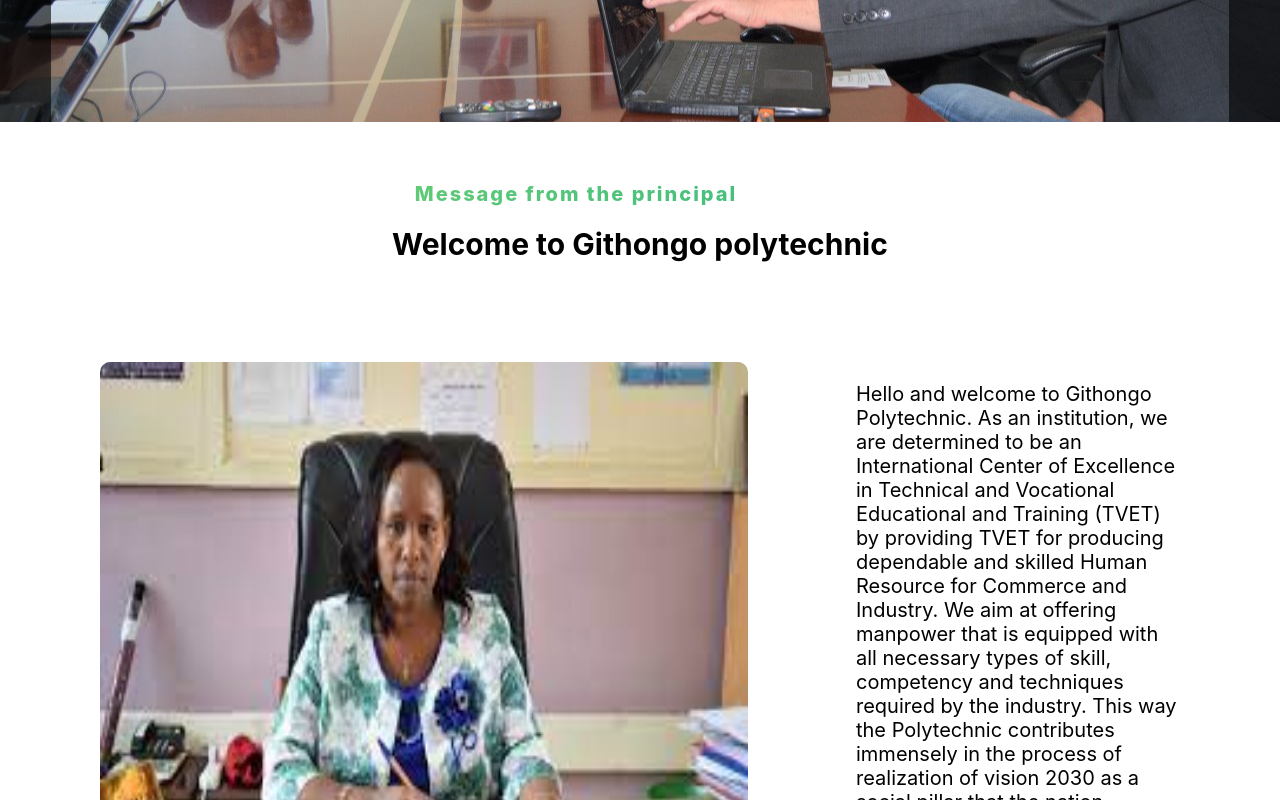
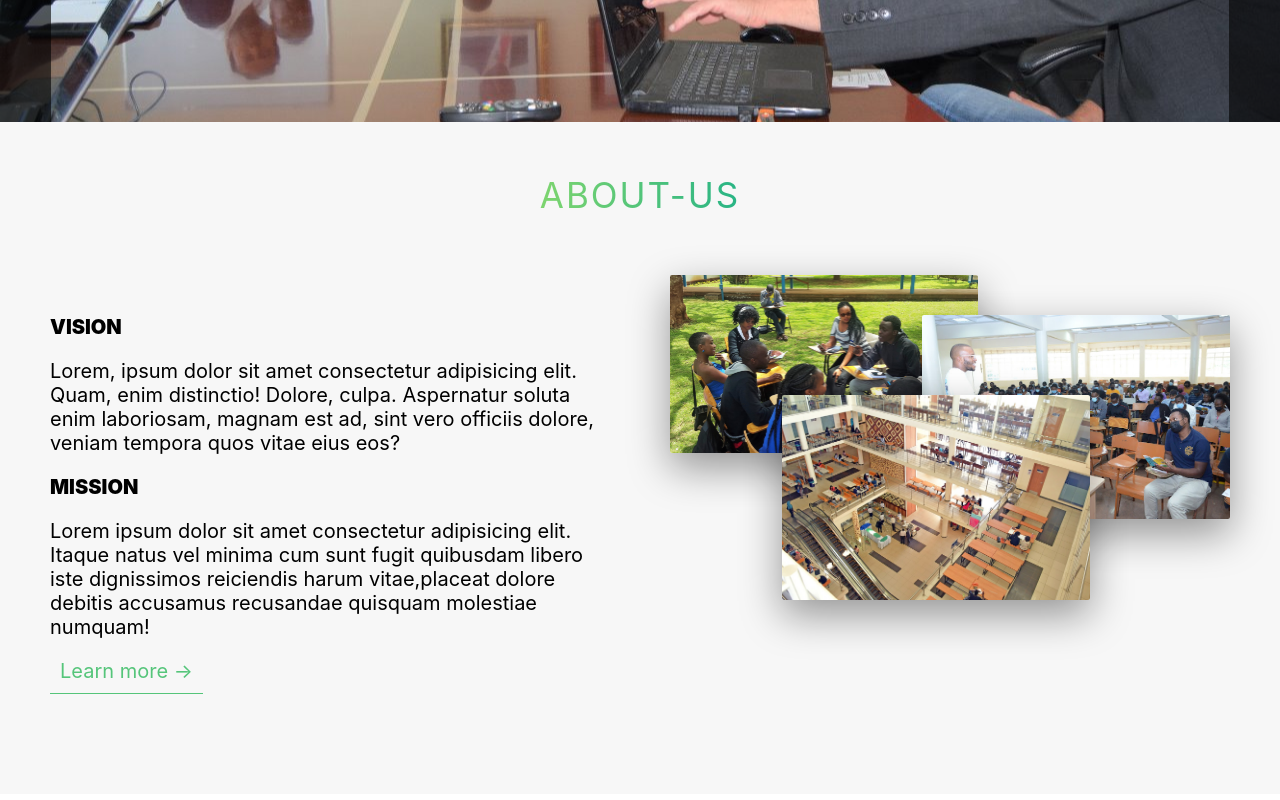
Before and after one commit to Alexkimathi/School, a React (Create React App) app in the folder frontend/: page / in a window 1280 px wide. Shown: the part 400-1200 px from the top of the page. Built offline with nearby package versions, Linux system fonts and the light colour scheme.

Commit message:
add styling

```diff
--- /dev/null
+++ b/frontend/src/components/About/About.js
@@ -0,0 +1,59 @@
+import React from "react";
+import "./about.css";
+import pic2 from "../../img/Uni.jpg";
+import pic3 from "../../img/un.jpg";
+import pic4 from "../../img/shool.jpg";
+
+function About() {
+  return (
+    <section className="section-about">
+      <div className="u-center-text u-margin-bottom-big">
+        <h2 className="heading-secondary">About-Us</h2>
+      </div>
+
+      <div className="row">
+        <div className="col-1-of-2">
+          <h3 className="heading-tertiary u-margin-bottom-small">VISION</h3>
+          <p className="paragraph">
+            Lorem, ipsum dolor sit amet consectetur adipisicing elit. Quam, enim
+            distinctio! Dolore, culpa. Aspernatur soluta enim laboriosam, magnam
+            est ad, sint vero officiis dolore, veniam tempora quos vitae eius
+            eos?
+          </p>
+
+          <h3 className="heading-tertiary u-margin-bottom-small">MISSION</h3>
+          <p className="paragraph">
+            Lorem ipsum dolor sit amet consectetur adipisicing elit. Itaque
+            natus vel minima cum sunt fugit quibusdam libero iste dignissimos
+            reiciendis harum vitae,placeat dolore debitis accusamus recusandae
+            quisquam molestiae numquam!
+          </p>
+          <a href="/" className="btn-text">
+            Learn more &rarr;
+          </a>
+        </div>
+        <div className="col-1-of-2">
+          <div className="composition">
+            <img
+              src={pic2}
+              alt="p-1"
+              className="composition__photo composition__photo--p1"
+            />
+            <img
+              src={pic3}
+              alt="p-2"
+              className="composition__photo composition__photo--p2"
+            />
+            <img
+              src={pic4}
+              alt="p-3"
+              className="composition__photo composition__photo--p3"
+            />
+          </div>
+        </div>
+      </div>
+    </section>
+  );
+}
+
+export default About;
--- /dev/null
+++ b/frontend/src/components/About/about.css
@@ -0,0 +1,214 @@
+.section-about {
+  background-color: #f7f7f7;
+  padding: 5rem;
+
+  padding-bottom: 10rem;
+  /* margin-top: -3vh; */
+}
+
+.heading-secondary {
+  font-size: 3.5rem;
+  text-transform: uppercase;
+  font-weight: 400;
+  display: inline-block;
+  background-image: linear-gradient(to right, #7ed56f, #28b485);
+  -webkit-background-clip: text;
+  color: transparent;
+  letter-spacing: 0.2rem;
+  transition: all 0.2s;
+  margin-top: .2rem;
+}
+.heading-secondary:hover {
+  transform: skewY(2deg) skewX(15deg) scale(1.1);
+  text-shadow: 0.5rem 1rem 2rem rgba(72, 50, 50, 0.2);
+}
+
+.heading-tertiary {
+  font-size: 2rem;
+  font-weight: 900;
+  text-transform: uppercase;
+}
+
+.u-margin-bottom-small {
+  margin-bottom: 0.1rem;
+}
+
+.u-center-text {
+  text-align: center;
+}
+
+.u-margin-bottom-big {
+  margin-bottom: 5rem;
+}
+
+.row {
+  max-width: 159rem;
+  margin: 0 auto;
+}
+.row:not(:last-child) {
+  margin-bottom: 8rem;
+}
+.row::after {
+  content: "";
+  display: table;
+  clear: both;
+}
+.row [class^="col-"] {
+  float: left;
+}
+.row [class^="col-"]:not(:last-child) {
+  margin-right: 6rem;
+}
+.row .col-1-of-2 {
+  width: calc((100% - 6rem) / 2);
+}
+.row .col-1-of-3 {
+  width: calc((100% - 2 * 6rem) / 3);
+}
+.row .col-1-of-4 {
+  width: calc((100% - 3 * 6rem) / 4);
+}
+
+.paragraph {
+  font-size: 2rem;
+}
+.paragraph:not(:last-child) {
+  margin-bottom: 1rem;
+}
+
+.composition {
+  position: relative;
+}
+.composition__photo {
+  width: 55%;
+  box-shadow: 0 1.5rem 4rem rgba(0, 0, 0, 0.4);
+  border-radius: 0.2rem;
+  position: absolute;
+  z-index: 10;
+  transition: all 0.2s;
+  outline-offset: 0.5rem;
+}
+.composition__photo--p1 {
+  left: 0;
+  top: -2rem;
+}
+.composition__photo--p2 {
+  right: 0;
+  top: 2rem;
+}
+.composition__photo--p3 {
+  left: 20%;
+  top: 10rem;
+}
+.composition__photo:hover {
+  outline: 0.5rem solid #55c57a;
+  transform: scale(1.05) translateY(-0.5rem);
+  box-shadow: 0 1rem 1rem rgba(0, 0, 0, 0.1);
+  z-index: 20;
+}
+.composition:hover .composition__photo:not(:hover) {
+  transform: scale(0.9);
+}
+
+.btn-text:link,
+.btn-text:visited {
+  font-size: 2rem;
+  color: #55c57a;
+  display: inline-block;
+  text-decoration: none;
+  border-bottom: 0.1rem solid #55c57a;
+  padding: 1rem;
+}
+
+.btn-text:hover {
+  background-color: #55c57a;
+  color: #fff;
+  box-shadow: 0 1rem 2rem rgba(0, 0, 0, 0.15);
+  transform: translateY(-2px);
+}
+
+.btn-text:active {
+  box-shadow: 0 0.5rem 1rem rgba(0, 0, 0, 0.15);
+  transform: translateY(0);
+}
+
+/*media query tablet */
+@media screen and (max-width: 1024px) {
+  .section-about {
+    padding: 2rem;
+    font-size: 5rem;
+    padding-bottom: 1rem;
+    /* margin-top: -10vh; */
+  }
+
+  .heading-secondary {
+    font-size: 3rem;
+  }
+
+  .row .col-1-of-2 {
+    width: calc((100% - 2rem) / 1);
+    padding-left: 2rem;
+  }
+
+  .paragraph {
+    font-size: 2.5rem;
+    width: 100%;
+    margin-bottom: 3rem;
+
+  }
+  .paragraph:not(:last-child) {
+    margin-bottom: 1rem;
+  }
+
+  .composition {
+    display: none;
+  }
+
+  .btn-text:link,
+  .btn-text:visited {
+    font-size: 2.5rem;
+    padding: 1rem;
+    margin-bottom: .1rem;
+  }
+
+}
+
+/*media query phones */
+@media screen and (max-width: 600px) {
+  .section-about {
+    padding: 2rem;
+    font-size: 5rem;
+    padding-bottom: 1rem;
+    /* margin-top: -10vh; */
+  }
+
+  .heading-secondary {
+    font-size: 3rem;
+  }
+
+  .row .col-1-of-2 {
+    width: calc((100% - 2rem) / 1);
+    padding-left: 2rem;
+  }
+
+  .paragraph {
+    font-size: 2.5rem;
+    width: 100%;
+    margin-bottom: 3rem;
+
+  }
+  .paragraph:not(:last-child) {
+    margin-bottom: 1rem;
+  }
+
+  .composition {
+    display: none;
+  }
+
+  .btn-text:link,
+  .btn-text:visited {
+    font-size: 2.5rem;
+    padding: 1rem;
+    margin-bottom: .1rem;
+  }
+}
--- a/frontend/src/components/Carousel/Carousel.css
+++ b/frontend/src/components/Carousel/Carousel.css
@@ -50,7 +50,6 @@
 .msg h5{
     font-size: 2rem;
     font-weight: 800;
-    width: 90%;
     background-image: linear-gradient(to right, #7ed56f, #28b485);
     -webkit-background-clip: text;
     color: transparent;
@@ -62,7 +61,7 @@
 
 .msg h1{
     font-size: 3rem;
-    margin: 0;
+
 
 }
 .Principal-msg{
@@ -84,6 +83,73 @@
 
 /*media query tablet */
 @media screen and (max-width: 1024px) {
+    .carousel{
+        width:100%;
+        height: 250px;
+
+
+    }
+    .sect-2{
+        width: auto;
+    }
+    .Principal-msg{
+        display: block;
+        width:auto;
+        margin: 1rem;
+
+     }
+
+     .msg h5{
+        font-size: 1.5rem;
+        font-weight: 800;
+        display: inline-block;
+        background-image: linear-gradient(to right, #7ed56f, #28b485);
+        -webkit-background-clip: text;
+        color: transparent;
+        letter-spacing: .1rem;
+        transition: all 0.2s;
+        margin-top: 3rem;
+        margin-bottom: 0;
+    }
+    .msg h1{
+        font-size: 2.5rem;
+        margin-top: 2rem;
+        margin-bottom: 2rem;
+        width:95%;
+    }
+    .Principal-msg img{
+        width:95%;
+        border-radius: 1rem;
+        margin: 1rem;
+    }
+    .Principal-msg p{
+        font-size: 2.5rem;
+        word-spacing: 1rem;
+        margin: 2rem;
+        width:auto;
+    }
+
+    .inner .left{
+        flex: 3%;
+        height: 100%;
+        background-color: rgb(0, 0, 0, 0.6);
+        display: grid;
+        place-items: center;
+        color: white;
+        cursor: pointer;
+        font-size: 3rem;
+    }
+
+    .inner .center{
+        flex: 90%;
+        height: 100%;
+
+    }
+
+    .inner .right{
+        flex: 3%;
+
+    }
 
 }
 
--- a/frontend/src/components/Carousel/Carousel.tsx
+++ b/frontend/src/components/Carousel/Carousel.tsx
@@ -5,6 +5,7 @@
 
 import { MdOutlineArrowForwardIos } from "react-icons/md";
 import { MdOutlineArrowBackIosNew } from "react-icons/md";
+import About from "../About/About";
 
 function Carousel() {
   const [currImg, setCurrImg] = useState(0);
@@ -33,6 +34,10 @@
           </div>
         </div>
       </div>
+      <div>
+        <About />
+      </div>
+
 
       <div className="sect-2">
         <div className="msg">
--- a/frontend/src/components/footer/Links.js
+++ b/frontend/src/components/footer/Links.js
@@ -66,7 +66,7 @@
                 <a>
                   <IoLocation />
                   <span>
-                    International House, Mezzanine floor, Njuri Ncheke Street. P.O
+                    Githongo Market, Next to Githongo Sub-County Hospital And Law Courts. P.O
                     Box 263-60200 Meru
                   </span>
                 </a>
--- a/frontend/src/components/footer/footer.css
+++ b/frontend/src/components/footer/footer.css
@@ -87,11 +87,49 @@
 
 /*media query tablet */
 @media screen and (max-width: 1024px) {
-    .footer {
-        margin: 2rem;
-        padding: 0;
-        display: grid;
-      }
+  .footer {
+    margin: 0;
+    padding: 0;
+    display: grid;
+  }
+  .logo {
+    font-size: 2rem;
+    width: 100%;
+  }
+  .left__side {
+    /* margin-top: 2rem; */
+  }
+  .header__socials {
+    margin: 1rem;
+    display: flex;
+    font-size: 3.5rem;
+    /* color: blue; */
+    width: 100%;
+  }
+
+  .footer__links {
+    width: 80%;
+    margin-left: 1rem;
+    margin-top: 0;
+
+  }
+  .footer__links li {
+    width: 50%;
+    font-size: 2.5rem;
+  }
+  .footer__socials {
+    width: 90%;
+    margin: 2rem;
+
+  }
+  .footer__socials a {
+    width: auto;
+    /* margin: 2rem; */
+    font-size: 2.3rem;
+  }
+  .footer__logo {
+    width: 100%;
+  }
 }
 
 /*media query phones */
```
